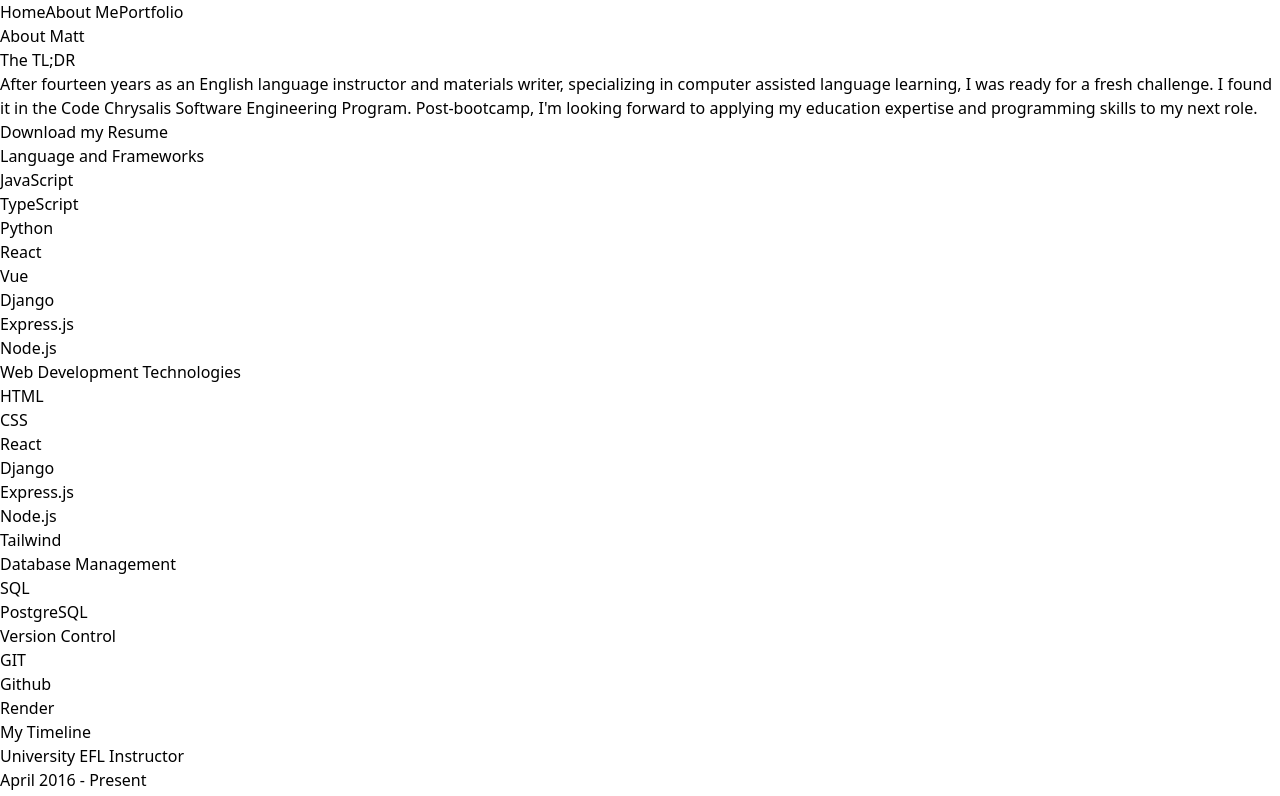
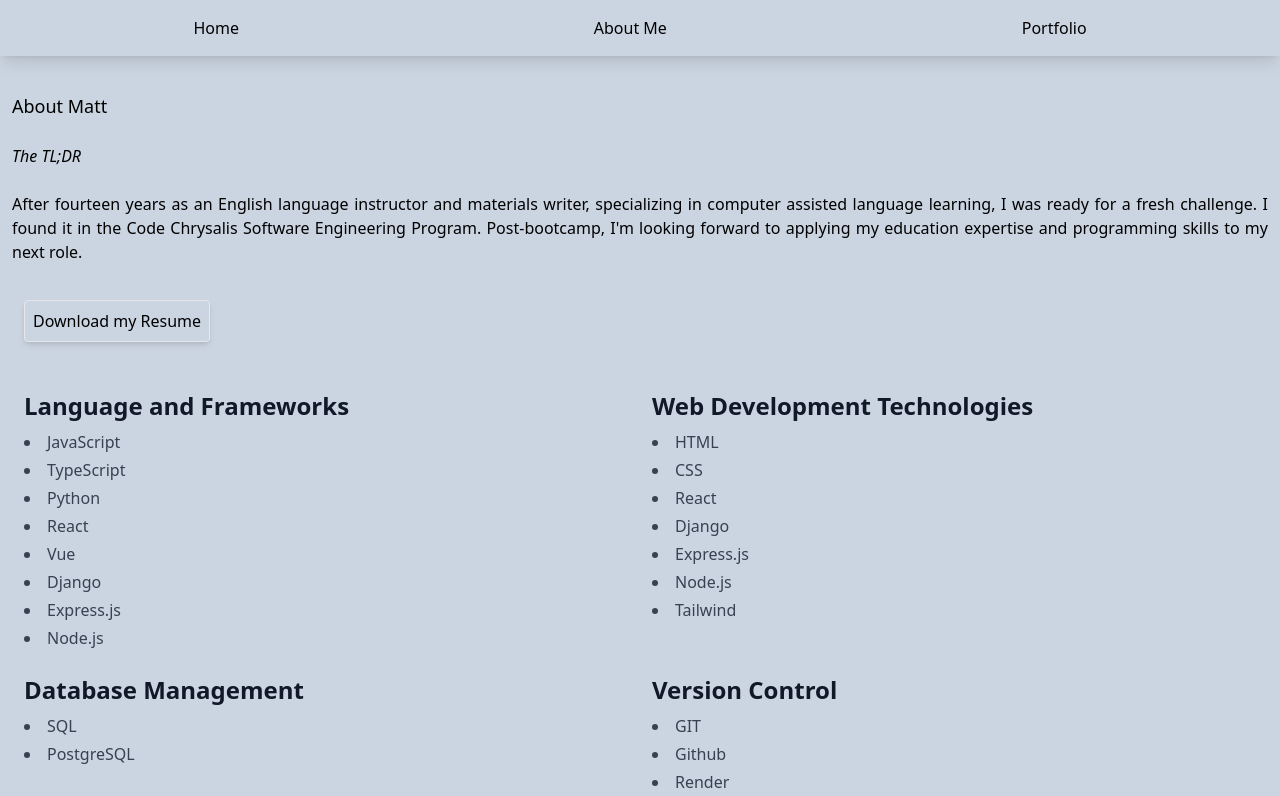
Before and after one commit to ShizuokaTerrier/vue-portfolio-site, a Vue app in the folder vue-portfolio-matt/: page /about in a window 1280 px wide. Shown: the top 796 px of the page. Built offline with nearby package versions, Linux system fonts and the light colour scheme.

Commit message:
styling updates to multiple components. Installation of font awesome and tailwind.

```diff
--- a/vue-portfolio-matt/package.json
+++ b/vue-portfolio-matt/package.json
@@ -15,6 +15,11 @@
     "lint": "eslint . --ext .vue,.js,.jsx,.cjs,.mjs,.ts,.tsx,.cts,.mts --fix --ignore-path .gitignore"
   },
   "dependencies": {
+    "@fortawesome/fontawesome-svg-core": "^6.6.0",
+    "@fortawesome/free-brands-svg-icons": "^6.6.0",
+    "@fortawesome/free-regular-svg-icons": "^6.6.0",
+    "@fortawesome/free-solid-svg-icons": "^6.6.0",
+    "@fortawesome/vue-fontawesome": "^3.0.8",
     "pinia": "^2.1.7",
     "vue": "^3.4.29",
     "vue-router": "^4.3.3"
--- a/vue-portfolio-matt/src/App.vue
+++ b/vue-portfolio-matt/src/App.vue
@@ -5,13 +5,18 @@
 <template>
   <header>
     <div>
-      <nav>
-        <RouterLink to="/">Home</RouterLink>
-        <RouterLink to="/about">About Me</RouterLink>
-        <RouterLink to="/portfolio">Portfolio</RouterLink>
+      <nav
+        class="bg-slate-300 dark:bg-gray-900 fixed w-full z-20 top-0 start-0 shadow-lg"
+      >
+        <div
+          class="max-w-screen-xl flex flex-wrap items-center justify-around mx-auto p-4"
+        >
+          <RouterLink to="/">Home</RouterLink>
+          <RouterLink to="/about">About Me</RouterLink>
+          <RouterLink to="/portfolio">Portfolio</RouterLink>
+        </div>
       </nav>
     </div>
   </header>
-
   <RouterView />
 </template>
--- a/vue-portfolio-matt/src/components/AboutMattBio.vue
+++ b/vue-portfolio-matt/src/components/AboutMattBio.vue
@@ -1,20 +1,22 @@
 <template>
-  <div>
-    <h1>About Matt</h1>
-    <h2>The TL;DR</h2>
-    <p>
+  <div class="pt-20">
+    <h1 class="text-lg p-3">About Matt</h1>
+    <h2 class="italic p-3">The TL;DR</h2>
+    <p class="p-3 text-justify">
       After fourteen years as an English language instructor and materials
       writer, specializing in computer assisted language learning, I was ready
       for a fresh challenge. I found it in the Code Chrysalis Software
       Engineering Program. Post-bootcamp, I'm looking forward to applying my
       education expertise and programming skills to my next role.
     </p>
-    <div>
+    <button
+      class="m-6 px-2 py-2 bg-transparent hover:bg-slate-800 hover:text-white border rounded shadow-md"
+    >
       <a
         href="https://drive.google.com/file/d/1DKqhVbSop74QIWO1wA46rQHY5JwWtPw4/view?usp=sharing"
         >Download my Resume</a
       >
-    </div>
+    </button>
   </div>
 </template>
 <script lang="ts">
--- a/vue-portfolio-matt/src/components/AboutMeGreeting.vue
+++ b/vue-portfolio-matt/src/components/AboutMeGreeting.vue
@@ -1,12 +1,18 @@
-<script setup lang="ts"></script>
+<script setup lang="ts">
+import heroIMG from '../assets/matt-keighley.png';
+</script>
 
 <template>
-  <div class="greetings">
-    <h1></h1>
-    <h3>
-      Hi, I'm <span>Matt Keighley</span><br />
-      A fullstack software engineer.
-    </h3>
-    <h4>Born in America, raised in the UK, seasoned in Japan</h4>
+  <div class="flex flex-row items-center justify-center h-screen">
+    <img :src="heroIMG" alt="" />
+    <div class="pl-6">
+      <h2 class="pb-4">
+        Hi, I'm <span class="font-bold">Matt Keighley</span><br />
+        A <span class="font-bold">fullstack software engineer</span>.
+      </h2>
+      <h4 class="italic">
+        Born in America, raised in the UK, seasoned in Japan.
+      </h4>
+    </div>
   </div>
 </template>
--- a/vue-portfolio-matt/src/components/MyTimeLine.vue
+++ b/vue-portfolio-matt/src/components/MyTimeLine.vue
@@ -1,20 +1,24 @@
-<script setup lang="ts"></script>
+<script setup lang="ts">
+import { FontAwesomeIcon } from '@fortawesome/vue-fontawesome';
+</script>
 
 <template>
-  <div class="about-item">
+  <div class="">
     <h1>My Timeline</h1>
-    <div class="timeline-item">
+    <div class="">
       <div class="tl-icon">
         <i class="fas fa-briefcase"></i>
       </div>
       <h5>University EFL Instructor</h5>
       <p class="tl-duration">April 2016 - Present</p>
-            <p>
+
       <ul>
-                <li>Language Instruction - specializing in computer assisted language learning, I teach at private and national universities in Shizuoka. </li>
+        <li>
+          Language Instruction - specializing in computer assisted language
+          learning, I teach at private and national universities in Shizuoka.
+        </li>
         <li>Curriculum Management - design and implement curricula.</li>
       </ul>
-            </p>
     </div>
     <div class="timeline-item">
       <div class="tl-icon">
@@ -23,12 +27,11 @@
 
       <h5>Freelance Software Engineer</h5>
       <p class="tl-duration">April 2024 - Present</p>
-            <p>
+
       <ul>
         <li>Contributor/Volunteer to the open source project Find-a-Doc</li>
         <li>Create websites for solopreneurs in education and therapy.</li>
       </ul>
-            </p>
     </div>
     <div class="timeline-item">
       <div class="tl-icon">
@@ -36,18 +39,25 @@
       </div>
       <h5>Representative Partner of Square One Japan LLC.</h5>
       <p class="tl-duration">September 2015 - Present</p>
-            <p>
+
       <ul>
-                <li>Language Instruction - Qualified EFL instructor providing bilingual
-                  Instruction at universities and technical schools.</li>
-                <li>Workshop Creation - Design, market, and run educational
-                  workshops for students and teachers.</li>
-                <li>Consulting - Analyze educational needs and provide client tailored
-                    solutions.</li>
-                <li>Content Creation - Create textbook materials for Japanese EFL
-                      publishers.</li>
+        <li>
+          Language Instruction - Qualified EFL instructor providing bilingual
+          Instruction at universities and technical schools.
+        </li>
+        <li>
+          Workshop Creation - Design, market, and run educational workshops for
+          students and teachers.
+        </li>
+        <li>
+          Consulting - Analyze educational needs and provide client tailored
+          solutions.
+        </li>
+        <li>
+          Content Creation - Create textbook materials for Japanese EFL
+          publishers.
+        </li>
       </ul>
-            </p>
     </div>
   </div>
 </template>
--- a/vue-portfolio-matt/src/components/TechnicalSkills.vue
+++ b/vue-portfolio-matt/src/components/TechnicalSkills.vue
@@ -1,9 +1,12 @@
 <script setup lang="ts"></script>
 
 <template>
-  <div class="about-item">
-    <h1>Language and Frameworks</h1>
-    <ul class="skills-list">
+  <div class="grid grid-cols-1 md:grid-cols-2 m-6 gap-6">
+    <div>
+      <h1 class="mb-2 text-2xl font-semibold text-gray-900">
+        Language and Frameworks
+      </h1>
+      <ul class="max-w-md space-y-1 text-gray-700 list-disc list-inside">
         <li>JavaScript</li>
         <li>TypeScript</li>
         <li>Python</li>
@@ -14,9 +17,11 @@
         <li>Node.js</li>
       </ul>
     </div>
-  <div class="about-item">
-    <h1>Web Development Technologies</h1>
-    <ul class="skills-list">
+    <div>
+      <h1 class="mb-2 text-2xl font-semibold text-gray-900">
+        Web Development Technologies
+      </h1>
+      <ul class="max-w-md space-y-1 text-gray-700 list-disc list-inside">
         <li>HTML</li>
         <li>CSS</li>
         <li>React</li>
@@ -26,21 +31,24 @@
         <li>Tailwind</li>
       </ul>
     </div>
-  <div class="about-item">
-    <h1>Database Management</h1>
-    <ul class="skills-list">
+    <div>
+      <h1 class="mb-2 text-2xl font-semibold text-gray-900">
+        Database Management
+      </h1>
+      <ul class="max-w-md space-y-1 text-gray-700 list-disc list-inside">
         <li>SQL</li>
         <li>PostgreSQL</li>
       </ul>
     </div>
-  <div class="about-item">
-    <h1>Version Control</h1>
-    <ul class="skills-list">
+    <div>
+      <h1 class="mb-2 text-2xl font-semibold text-gray-900">Version Control</h1>
+      <ul class="max-w-md space-y-1 text-gray-700 list-disc list-inside">
         <li>GIT</li>
         <li>Github</li>
         <li>Render</li>
       </ul>
     </div>
+  </div>
 </template>
 
 <style scoped></style>
--- a/vue-portfolio-matt/src/views/AboutView.vue
+++ b/vue-portfolio-matt/src/views/AboutView.vue
@@ -5,7 +5,9 @@
 </script>
 
 <template>
-  <AboutMattBio />
-  <TechnicalSkills />
-  <MyTimeLine />
+  <div class="bg-slate-300 min-h-full">
+    <AboutMattBio />
+    <TechnicalSkills />
+    <MyTimeLine />
+  </div>
 </template>
--- a/vue-portfolio-matt/src/views/HomeView.vue
+++ b/vue-portfolio-matt/src/views/HomeView.vue
@@ -1,9 +1,9 @@
 <script setup lang="ts">
-import TheWelcome from '../components/TheWelcome.vue';
+import AboutMeGreeting from '@/components/AboutMeGreeting.vue';
 </script>
 
 <template>
-  <main>
-    <TheWelcome />
+  <main class="bg-slate-300 min-h-full">
+    <AboutMeGreeting />
   </main>
 </template>
--- a/vue-portfolio-matt/src/views/PortfolioView.vue
+++ b/vue-portfolio-matt/src/views/PortfolioView.vue
@@ -3,7 +3,7 @@
 </script>
 
 <template>
-  <main>
+  <main class="bg-slate-300 min-h-full">
     <PortfolioItems />
   </main>
 </template>
```
Also changed, not shown: 1 other file (tests, documents, lock files or other folders). Lines whose indentation alone changed are shown as unchanged.
